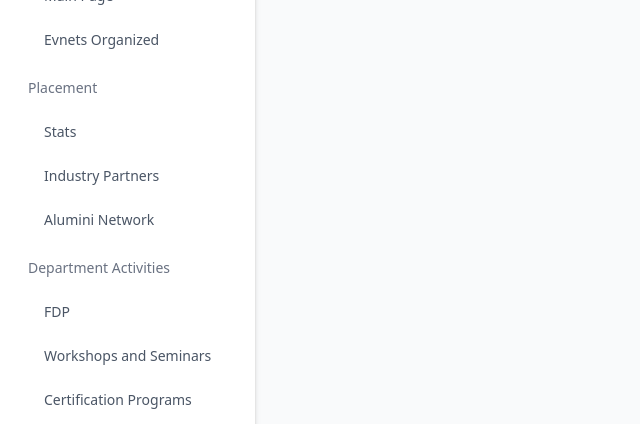
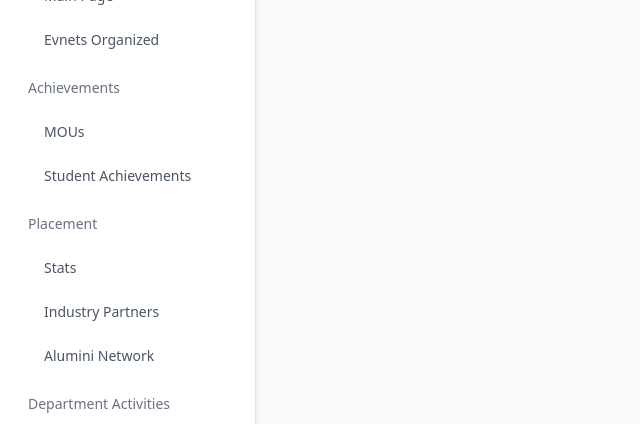
Before and after one commit to shayen71421/sahrdayadashboard, a Next.js app: page /department-dashboard/1/hod-message in a window 1280 px wide. Shown: the part 855-1279 px from the top of the page, without its empty margins (0-640 px from the left). Built offline with nearby package versions, Linux system fonts and the light colour scheme; no server answers; the database is empty.

Commit message:
added to layout

```diff
--- a/src/app/department-dashboard/[departmentId]/layout.tsx
+++ b/src/app/department-dashboard/[departmentId]/layout.tsx
@@ -168,6 +168,27 @@ const DepartmentDashboardLayout = ({ children, params }: LayoutProps) => {
               </ul>
             </li>
             <li>
+              <span className="block px-3 py-2 text-gray-500 font-medium">Achievements</span>
+              <ul className="ml-4 mt-2 space-y-2">
+                <li>
+                  <Link
+                    href={`/department-dashboard/${departmentId}/achievements/mou`}
+                    className="block rounded-md px-3 py-2 text-gray-600 hover:bg-gray-100 hover:text-gray-900"
+                  >
+                    MOUs
+                  </Link>
+                </li>
+                <li>
+                  <Link
+                    href={`/department-dashboard/${departmentId}/achievements/student_achievements`}
+                    className="block rounded-md px-3 py-2 text-gray-600 hover:bg-gray-100 hover:text-gray-900"
+                  >
+                    Student Achievements
+                  </Link>
+                </li>
+              </ul>
+            </li>
+            <li>
               <span className="block px-3 py-2 text-gray-500 font-medium">Placement</span>
               <ul className="ml-4 mt-2 space-y-2">
                 <li>
```
